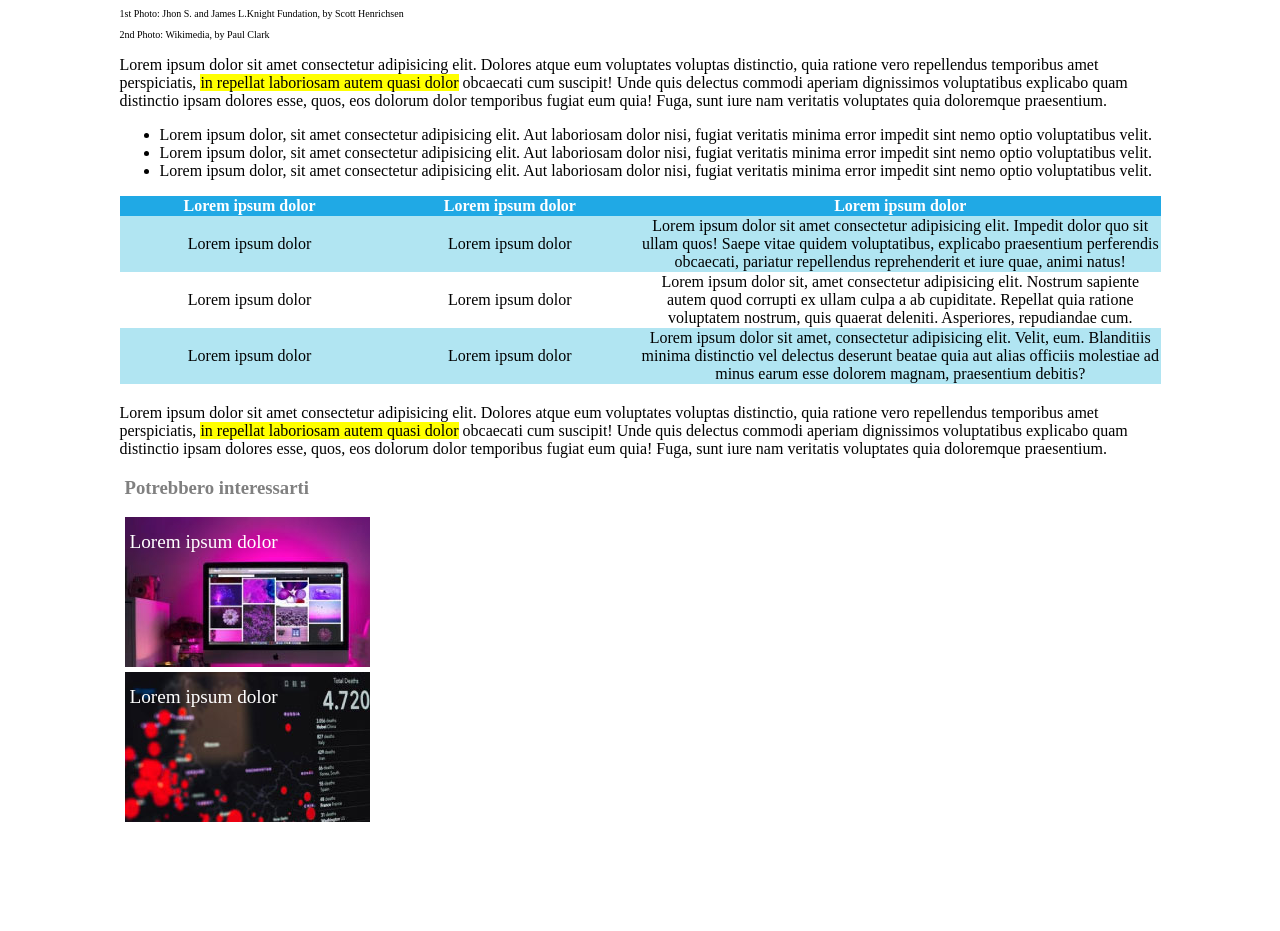
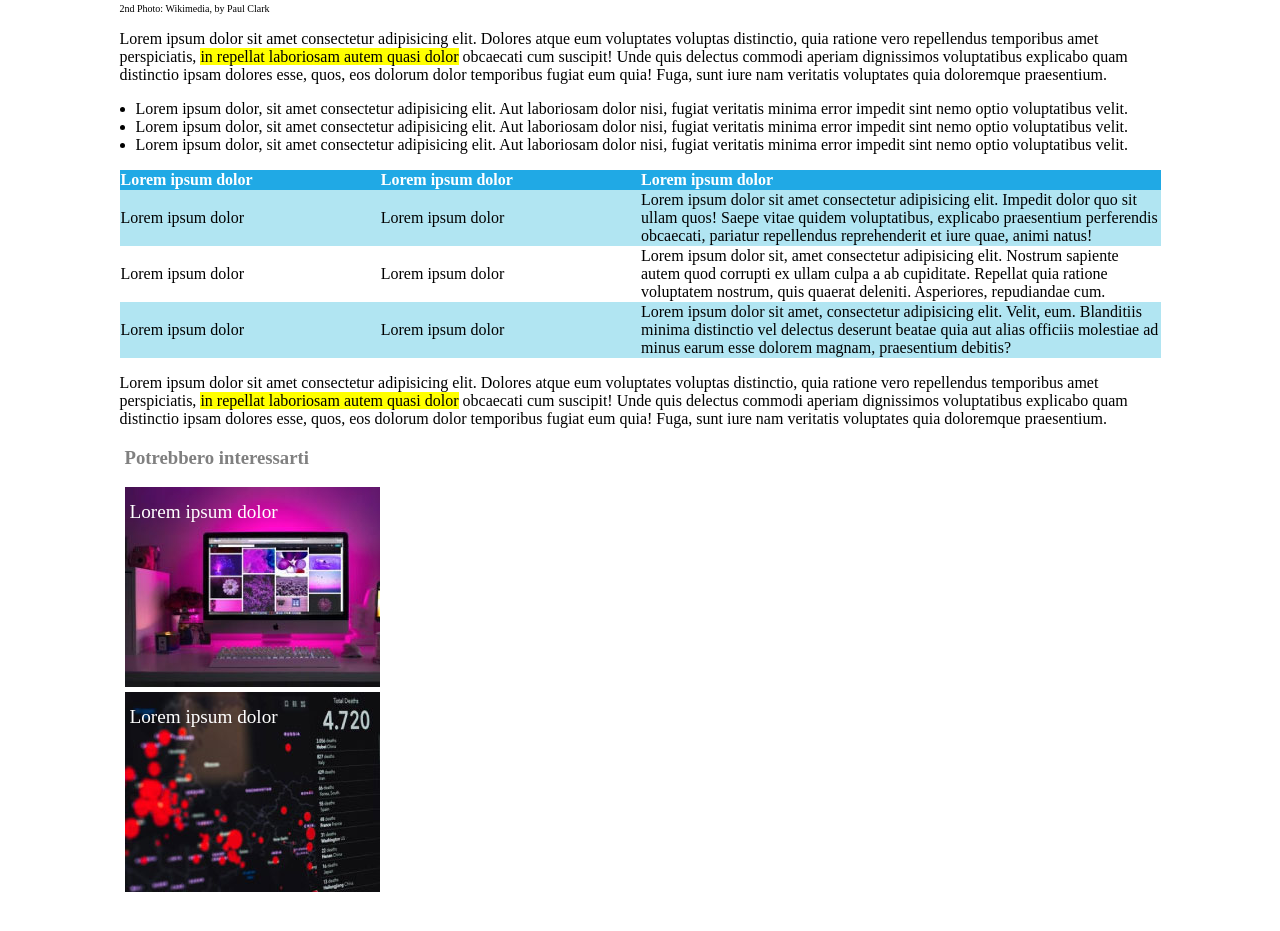
Before and after one commit to nicolas-dp/html-css-booleaner, a plain HTML site: page index.html in a window 1280 px wide. Shown: the part 579-1510 px from the top of the page. Drawn offline with Linux system fonts and the light colour scheme.

Commit message:
Morning Correction

```diff
--- a/css/style.css
+++ b/css/style.css
@@ -13,23 +13,43 @@ header{
 
 }
 
+h1{
+    margin-bottom: 0;
+}
+
 #logo{
     margin-top: 5%;
     width: 150px;
 }
 
+#data{
+    margin-top: 0;
+}
+
+/* Creazione titolo dell'articolo */
+.title>span{
+    margin-top: 0;
+    color: rgb(135, 135, 135);
+}
+
 .sottotitolo::after{
     content: "The Booleaner";
     color: rgb(47,175,230);
+    margin: 0;
 }
 
 .sottotitolo, #data, div>p{
     font-size: 10px;
 }
 
-.title>p{
-    color: rgb(135, 135, 135);
+ul{
+    padding-left: 1rem;
 }
+
+
+
+
+/* settaggi tabella */
 
 th{
     background-color: rgb(32,169,229);
@@ -39,12 +59,12 @@ th{
 .tabella{
     padding: 0;
     border: 0;
-    display: inline-block;
-    text-align: center;
+    text-align: left;
+    border-spacing: 0;
 
 }
 
-#description{
+.description{
     width: 50%;
 }
 
@@ -52,31 +72,30 @@ th{
     background-color: rgb(177,229,242);
 }
 
+
+/* Parte finale */
+
 footer>h3{
     color: rgb(128, 128, 128);
     padding-left: 5px;
 }
 
-.text {
+#text {
+     background-image: url(../img/monitor.jpg);
+  }
+
+#final-text {
+     background-image: url(../img/graph.jpg);
+ }
+
+  .related{
     margin: 5px;
     padding-left: 5px;
-    background-image: url(../img/monitor.jpg);
+    background-repeat: no-repeat;
     color: #FFFFFF;
     font-size: 120%;
     font-weight: normal;
     line-height: 50px;
-    width: 240px;
-    height: 150px;
+    width: 250px;
+    height: 200px;
   }
-
-  .final-text {
-    margin: 5px;
-    padding-left: 5px;
-    background-image: url(../img/graph.jpg);
-    color: #FFFFFF;
-    font-size: 120%;
-    font-weight: normal;
-    line-height: 50px;
-    width: 240px;
-    height: 150px;
-  }
--- a/index.html
+++ b/index.html
@@ -16,10 +16,13 @@
     <!--Descrizione Articolo -->
     <main>
         <!--Titolo e sottotitolo Articolo -->
+
         <article class="title">
+
             <h1>Internet deve essere al servizio del "bene pubblico": il manifesto di Tim Berners-Lee</h1>
-            <p class="sottotitolo">Scritto da </p>
-            <p id="data">il 10/10/2020</p>
+            <span class="sottotitolo">Scritto da </span><br>
+            <span id="data">il 10/10/2020</span>
+
         </article>
 
         <!-- Inserimento photo di TIM -->
@@ -38,7 +41,7 @@
         </article>
 
         <!--Lista non ordinata -->
-        <article>
+        <article class="list">
             <ul>
                 <li>Lorem ipsum dolor, sit amet consectetur adipisicing elit. Aut laboriosam dolor nisi, fugiat veritatis minima error impedit sint nemo optio voluptatibus velit.</li>
                 <li>Lorem ipsum dolor, sit amet consectetur adipisicing elit. Aut laboriosam dolor nisi, fugiat veritatis minima error impedit sint nemo optio voluptatibus velit.</li>
@@ -47,16 +50,16 @@
         </article>
 
         <!--Tabella index Sarà una Table?-->
-        <table class="tabella" cellspacing="0">
+        <table class="tabella">
             <tr id= "row">
               <th>Lorem ipsum dolor</th>
               <th>Lorem ipsum dolor</th>
-              <th id="description">Lorem ipsum dolor</th>
+              <th>Lorem ipsum dolor</th>
             </tr>
             <tr id="first-row">
               <td>Lorem ipsum dolor</td>
               <td>Lorem ipsum dolor</td>
-              <td>Lorem ipsum dolor sit amet consectetur adipisicing elit. Impedit dolor quo sit ullam quos! Saepe vitae quidem voluptatibus, explicabo praesentium perferendis obcaecati, pariatur repellendus reprehenderit et iure quae, animi natus!</td>
+              <td class="description">Lorem ipsum dolor sit amet consectetur adipisicing elit. Impedit dolor quo sit ullam quos! Saepe vitae quidem voluptatibus, explicabo praesentium perferendis obcaecati, pariatur repellendus reprehenderit et iure quae, animi natus!</td>
             </tr>
             <tr id="second-row">
               <td>Lorem ipsum dolor</td>
@@ -83,8 +86,8 @@
     <footer>
         <h3>Potrebbero interessarti</h3>
 
-        <div class="text">Lorem ipsum dolor</div>
-        <div class="final-text">Lorem ipsum dolor</div>
+        <div id="text" class="related">Lorem ipsum dolor</div>
+        <div id="final-text" class="related">Lorem ipsum dolor</div>
 
     </footer>
 
```
